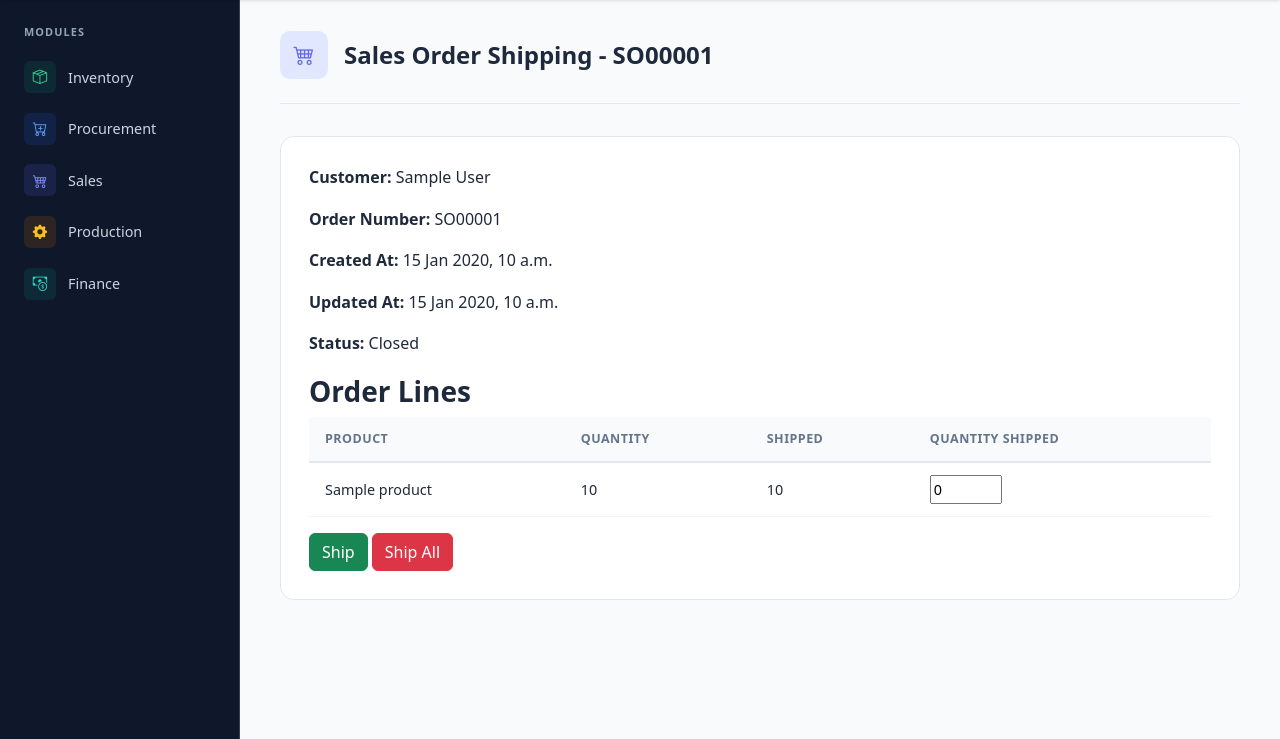
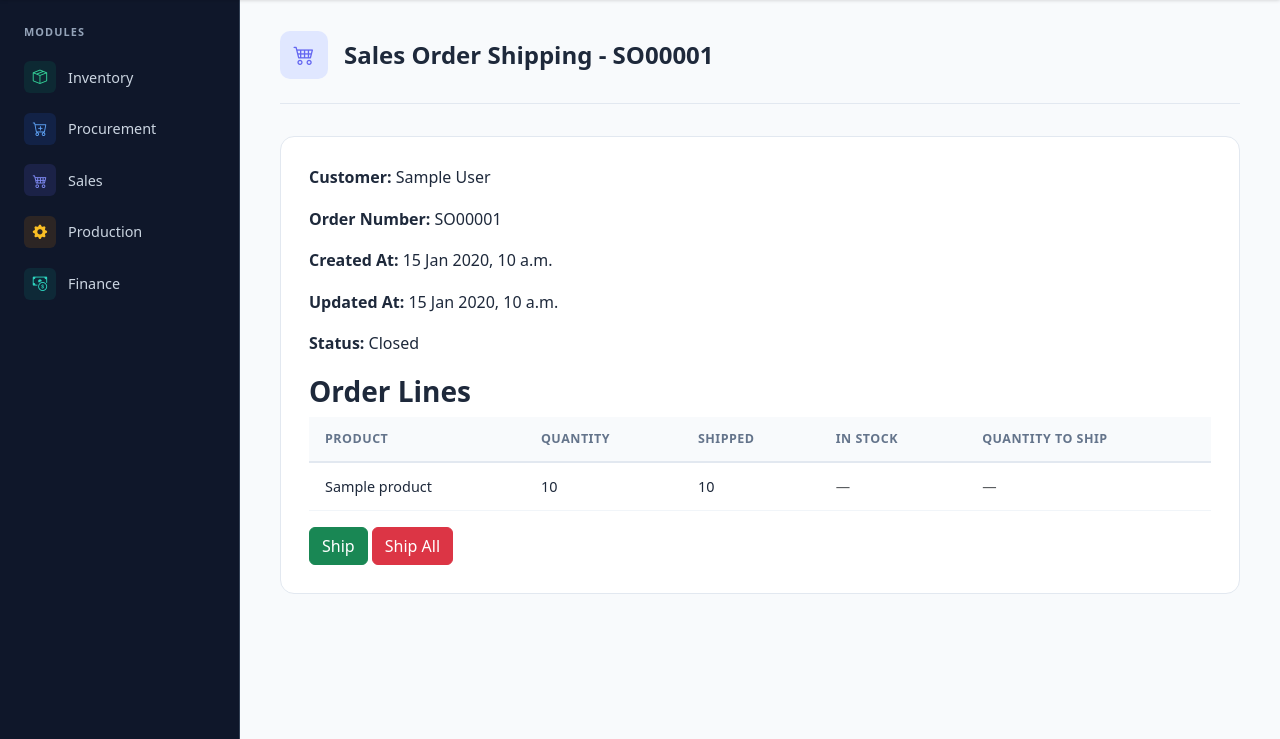
Before and after one commit to Um9i/ERPv, a Django app: page /sales/sales-orders/1/ship/ in a window 1280 px wide. Shown: the part 61-800 px from the top of the page. Run offline with Django 4.2, Linux system fonts and the light colour scheme; a user stored in the database is signed in; tables that the repository leaves empty hold one stand-in row (values such as "Sample post").

Commit message:
feat: Enhance Sales Order views with stock availability checks and alerts for insufficient stock

```diff
--- a/sales/views.py
+++ b/sales/views.py
@@ -350,12 +350,69 @@ class SalesOrderListView(ListView):
 
     def get_context_data(self, **kwargs):
         from django.core.paginator import Paginator
+        from inventory.models import Inventory
 
         context = super().get_context_data(**kwargs)
         qs = self.get_queryset()
         page = self.request.GET.get("page")
         paginator = Paginator(qs, 15)
-        context["sales_orders"] = paginator.get_page(page)
+        page_obj = paginator.get_page(page)
+
+        orders = list(page_obj.object_list)
+        order_ids = [o.pk for o in orders]
+
+        # Bulk-load open lines for this page to avoid N+1 queries
+        # Each line: (sales_order_id, product__product_id, remaining_qty)
+        open_lines = (
+            SalesOrderLine.objects.filter(
+                sales_order_id__in=order_ids,
+                complete=False,
+            )
+            .select_related("product__product")
+            .values_list(
+                "sales_order_id",
+                "product__product_id",
+                "quantity",
+                "quantity_shipped",
+            )
+        )
+
+        # group demand by order
+        from collections import defaultdict
+
+        demand_map = defaultdict(list)  # order_id -> [(product_id, remaining)]
+        product_ids = set()
+        for order_id, prod_id, qty, shipped in open_lines:
+            remaining = max(qty - shipped, 0)
+            if remaining > 0:
+                demand_map[order_id].append((prod_id, remaining))
+                product_ids.add(prod_id)
+
+        # single inventory query for all required products
+        inv_map = (
+            dict(
+                Inventory.objects.filter(product_id__in=product_ids).values_list(
+                    "product_id", "quantity"
+                )
+            )
+            if product_ids
+            else {}
+        )
+
+        for order in orders:
+            lines = demand_map.get(order.pk, [])
+            if not order.has_open_lines:
+                # closed order — no stock check needed
+                order.stock_ok = None
+            elif not lines:
+                order.stock_ok = True
+            else:
+                order.stock_ok = all(
+                    inv_map.get(prod_id, 0) >= needed for prod_id, needed in lines
+                )
+
+        page_obj.object_list = orders
+        context["sales_orders"] = page_obj
         context["q"] = self.request.GET.get("q", "")
         context["status"] = self.request.GET.get("status", "").lower()
         return context
@@ -391,6 +448,42 @@ class SalesOrderShipView(DetailView):
     model = SalesOrder
     template_name = "sales/sales_order_ship.html"
     context_object_name = "sales_order"
+
+    def get_context_data(self, **kwargs):
+        from inventory.models import Inventory
+
+        context = super().get_context_data(**kwargs)
+        all_lines = list(
+            self.object.sales_order_lines.select_related("product__product").all()
+        )
+        open_product_ids = {
+            line.product.product_id for line in all_lines if not line.complete
+        }
+        inv_map = (
+            dict(
+                Inventory.objects.filter(product_id__in=open_product_ids).values_list(
+                    "product_id", "quantity"
+                )
+            )
+            if open_product_ids
+            else {}
+        )
+        any_shortage = False
+        for line in all_lines:
+            if line.complete:
+                line.stock = None
+                line.stock_ok = None
+                line.max_shippable = 0
+            else:
+                stock = inv_map.get(line.product.product_id, 0)
+                line.stock = stock
+                line.stock_ok = stock >= line.remaining
+                line.max_shippable = min(line.remaining, max(stock, 0))
+                if not line.stock_ok:
+                    any_shortage = True
+        context["lines"] = all_lines
+        context["any_shortage"] = any_shortage
+        return context
 
     def post(self, request, *args, **kwargs):
         # wrap whole operation in a transaction so select_for_update works
--- a/templates/sales/sales_order_ship.html
+++ b/templates/sales/sales_order_ship.html
@@ -19,27 +19,50 @@
         </ul>
     </div>
     {% endif %}
+    {% if any_shortage %}
+    <div class="alert alert-danger d-flex align-items-center mb-3" role="alert">
+        <i class="bi bi-exclamation-triangle-fill me-2"></i>
+        <div>Insufficient stock for one or more lines. Quantities have been capped to available inventory.</div>
+    </div>
+    {% endif %}
     <table class="table">
         <thead>
             <tr>
                 <th>Product</th>
                 <th>Quantity</th>
                 <th>Shipped</th>
-                <th>Quantity Shipped</th>
+                <th>In Stock</th>
+                <th>Quantity to Ship</th>
             </tr>
         </thead>
         <tbody>
-            {% for line in sales_order.sales_order_lines.all %}
-            <tr>
+            {% for line in lines %}
+            <tr{% if not line.complete and not line.stock_ok %} class="table-danger"{% endif %}>
                 <td>{{ line.product.product.name }}</td>
                 <td>{{ line.quantity }}</td>
                 <td>{{ line.quantity_shipped }}</td>
-                <td><input type="number" name="shipped_{{ line.id }}" min="0" max="{{ line.remaining }}" value="0">
+                <td>
+                    {% if line.complete %}
+                        <span class="text-muted">—</span>
+                    {% elif line.stock_ok %}
+                        <span class="text-success fw-semibold">{{ line.stock }}</span>
+                    {% else %}
+                        <span class="text-danger fw-semibold">{{ line.stock }}</span>
+                        <small class="text-danger">(need {{ line.remaining }})</small>
+                    {% endif %}
+                </td>
+                <td>
+                    {% if not line.complete %}
+                    <input type="number" name="shipped_{{ line.id }}" min="0" max="{{ line.max_shippable }}" value="0"
+                        {% if line.max_shippable == 0 %}disabled{% endif %}>
+                    {% else %}
+                        <span class="text-muted">—</span>
+                    {% endif %}
                 </td>
             </tr>
             {% empty %}
             <tr>
-                <td colspan="7">No lines.</td>
+                <td colspan="5">No lines.</td>
             </tr>
             {% endfor %}
         </tbody>
```
Also changed, not shown: templates/sales/sales_order_list.html (+10 -0 lines).
